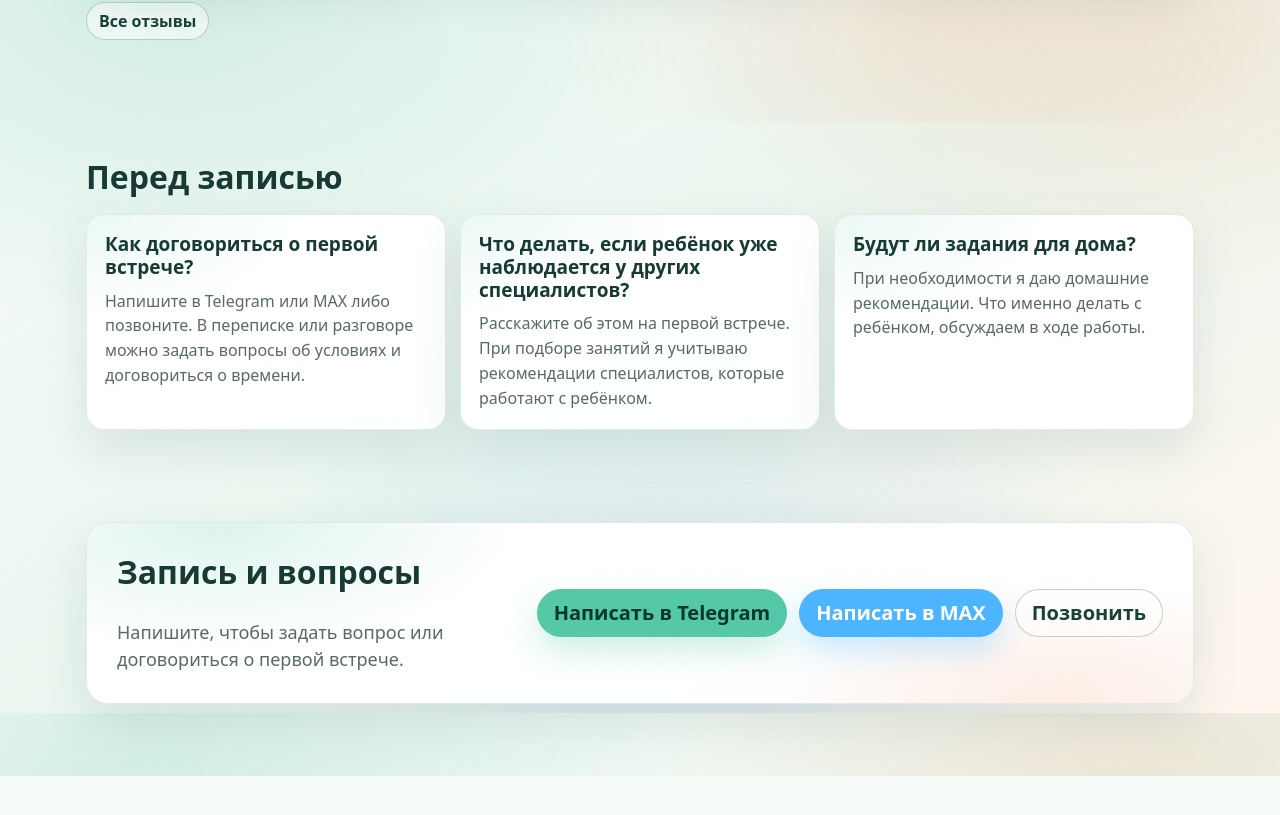
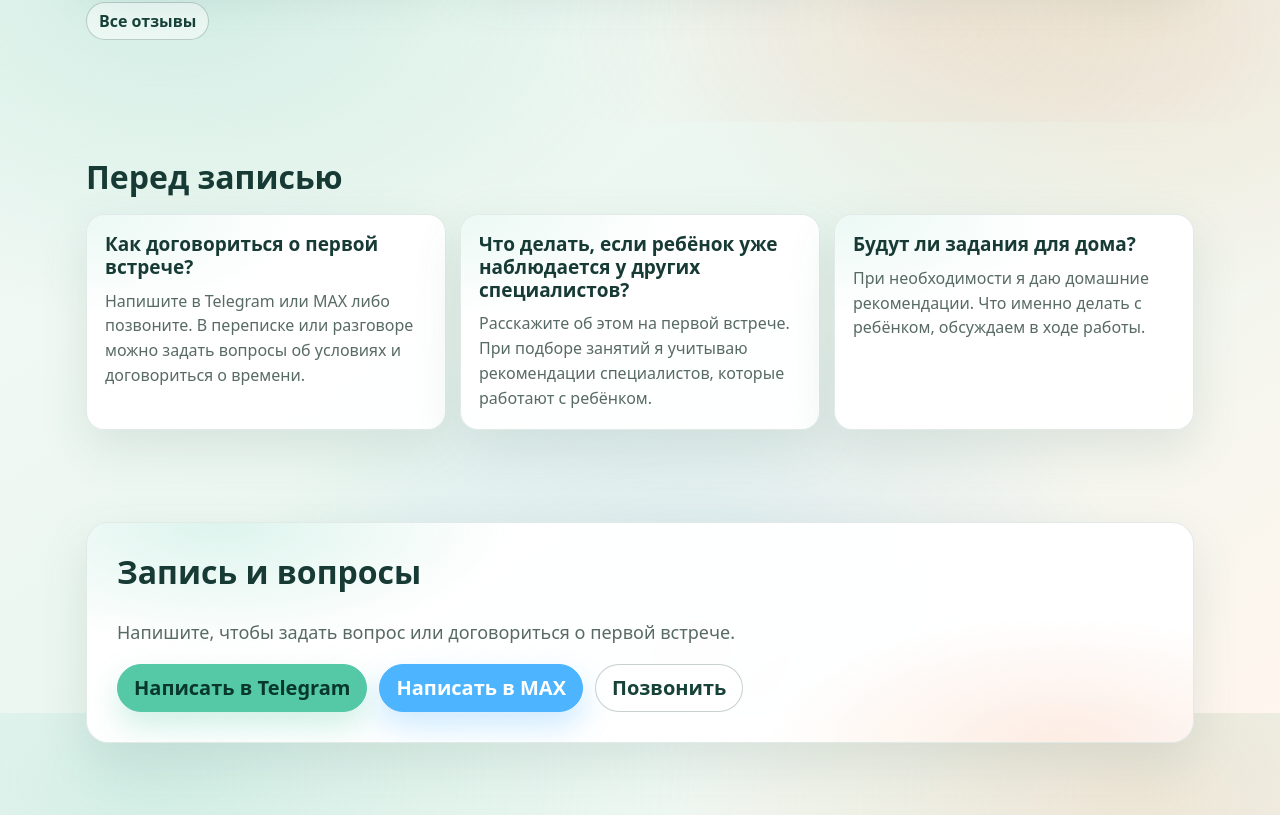
Before and after one commit to pavelmelkov/childhealth, a Next.js app: page / in a window 1280 px wide. Shown: the part 3287-4102 px from the top of the page. Before the commit the page ends 4063 px from the top, so only its background shows below. Built offline with nearby package versions, Linux system fonts and the light colour scheme; no server answers.

Commit message:
Fix contact buttons squeezing text on tablet widths

```diff
--- a/src/sections/Contacts/Contacts.scss
+++ b/src/sections/Contacts/Contacts.scss
@@ -7,7 +7,7 @@
     padding: 30px;
     overflow: hidden;
     display: grid;
-    grid-template-columns: minmax(0, 1fr) auto;
+    grid-template-columns: minmax(0, 1fr);
     align-items: center;
     gap: 18px;
   }
@@ -40,12 +40,11 @@
 
   &__actions {
     position: relative;
-    grid-column: 2;
-    grid-row: 1 / span 2;
+    grid-column: 1;
     display: flex;
     flex-wrap: wrap;
     gap: 12px;
-    justify-content: flex-end;
+    justify-content: flex-start;
   }
 
   & &__maxButton {
```
